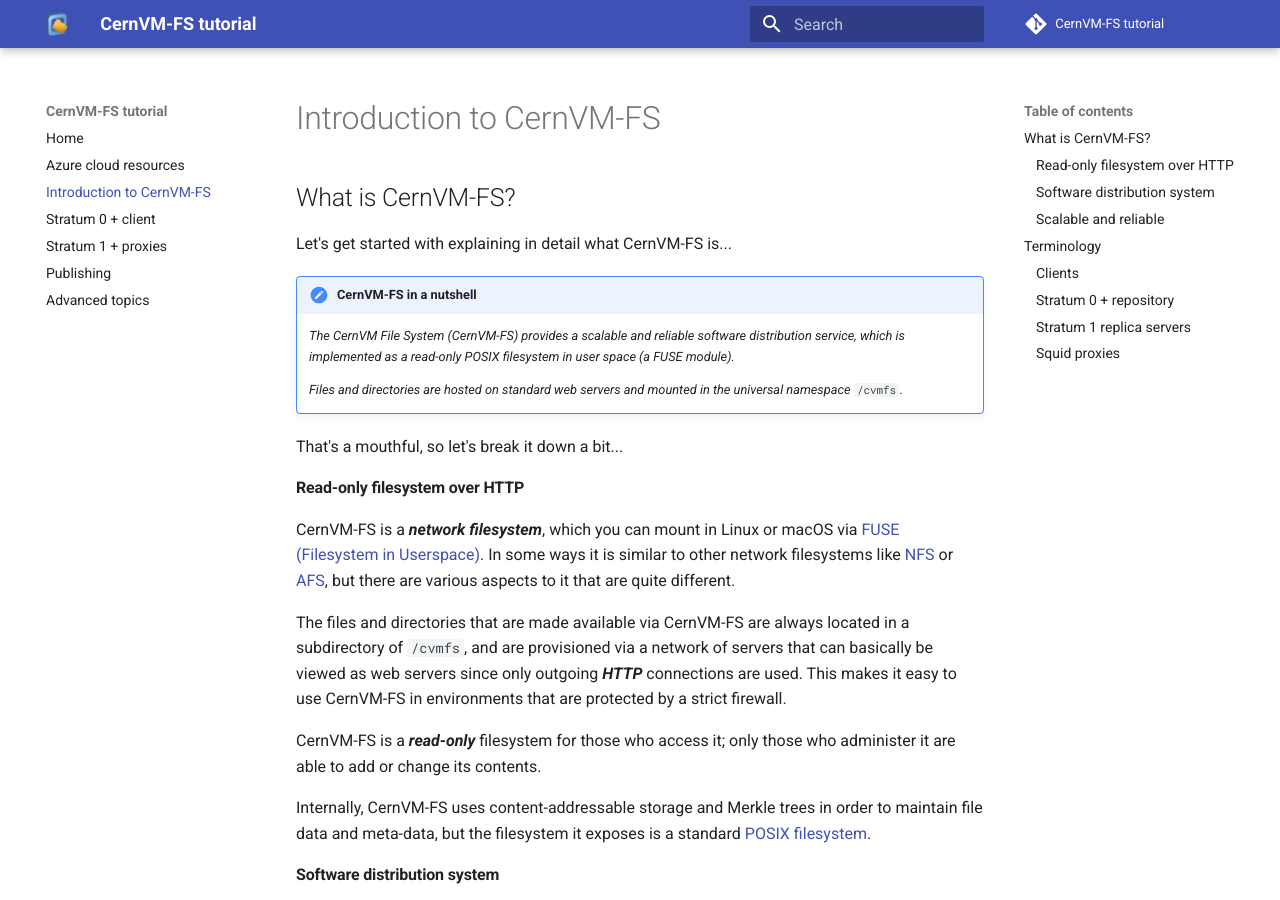
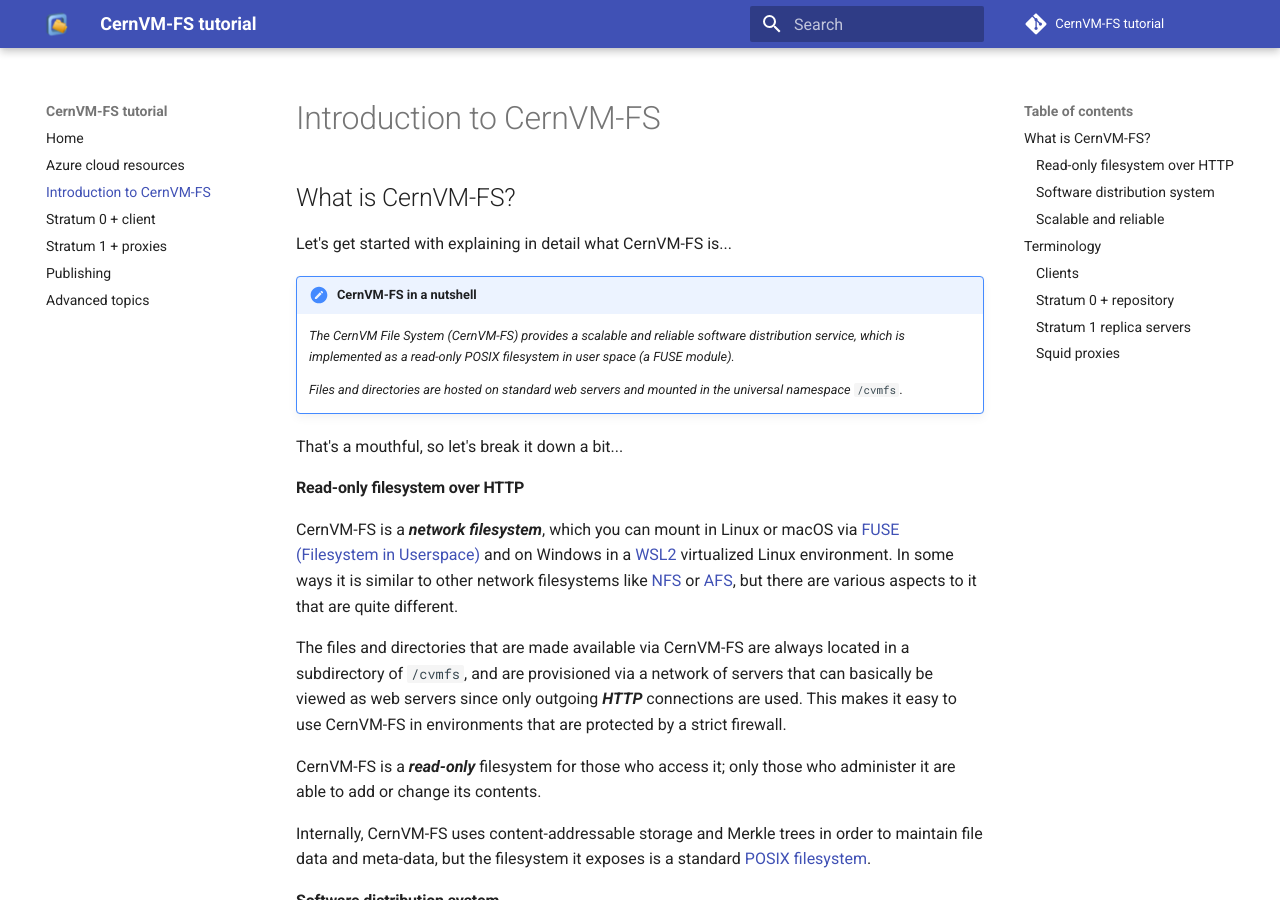
Before and after one commit to cvmfs-contrib/cvmfs-tutorial-2021, an MkDocs documentation site: the page built from docs/01_introduction.md, in a window 1280 px wide and 900 px high. Built offline with MkDocs 1.6.1 and Material for MkDocs 9.7.7, drawn with Linux system fonts in a browser that asks for light colours; comment, search, counter and statistics services are not loaded.

Commit message:
add hint to Windows / WSL2

```diff
--- a/docs/01_introduction.md
+++ b/docs/01_introduction.md
@@ -17,7 +17,8 @@
 #### Read-only filesystem over HTTP
 
 CernVM-FS is a ***network filesystem***,
-which you can mount in Linux or macOS via [FUSE (Filesystem in Userspace)](https://github.com/libfuse/libfuse).
+which you can mount in Linux or macOS via [FUSE (Filesystem in Userspace)](https://github.com/libfuse/libfuse)
+and on Windows in a [WSL2](https://docs.microsoft.com/en-us/windows/wsl/install-win10) virtualized Linux environment.
 In some ways it is similar to other network filesystems like [NFS](https://en.wikipedia.org/wiki/Network_File_System)
 or [AFS](https://en.wikipedia.org/wiki/Andrew_File_System),
 but there are various aspects to it that are quite different.
```
